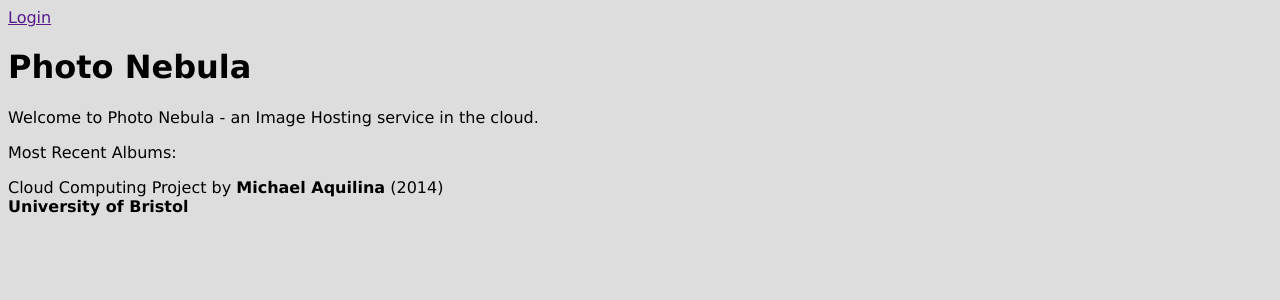
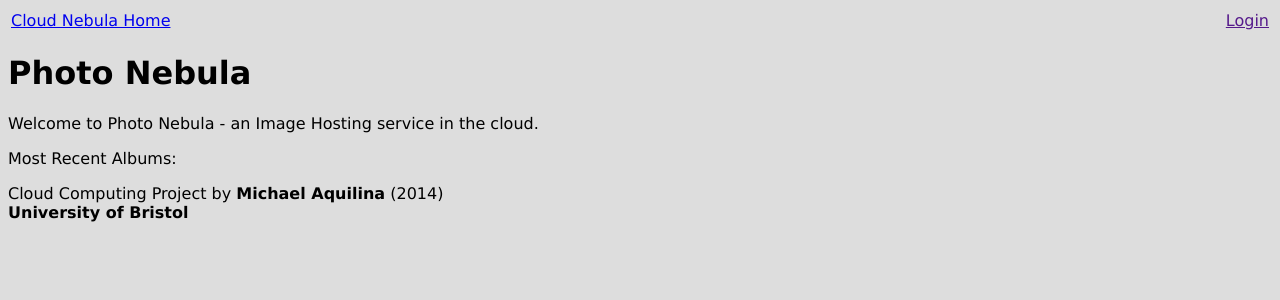
Before and after one commit to KillaW0lf04/Photo-Nebula, a Python web app: template templates/index.html in a window 1280 px wide. Shown: the top 300 px of the page. Run offline with Jinja, Linux system fonts and the light colour scheme; the template is opened without the code that fills it, so the values that code supplies are empty.

Commit message:
Improve base header layout

```diff
--- a/templates/base.html
+++ b/templates/base.html
@@ -12,12 +12,19 @@
 </head>
 <body>
     <div>
+        <table style="width: 100%">
+            <tr>
+                <td><a href="/">Cloud Nebula Home</a></td>
+                <td style="text-align: right">
                     {% if user %}
                         Signed in as {{ user.email }}
                         <a href="{{ logout_url }}">Logout</a>
                     {% else %}
                         <a href="{{ login_url }}">Login</a>
                     {% endif %}
+                </td>
+            </tr>
+        </table>
     </div>
     <div>
         {% block content %}
```
Lines whose indentation alone changed are shown as unchanged.
